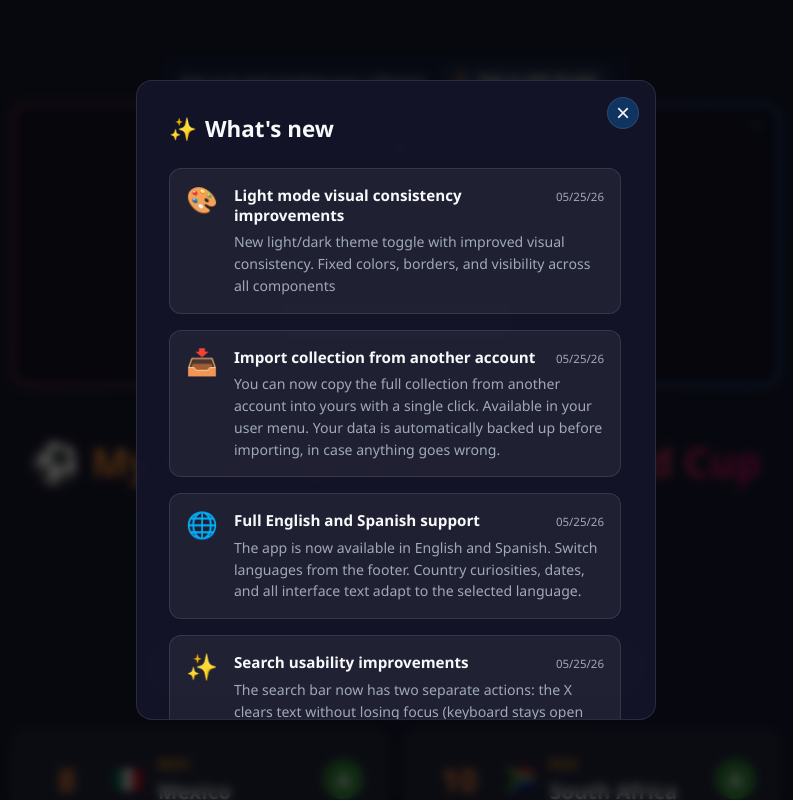
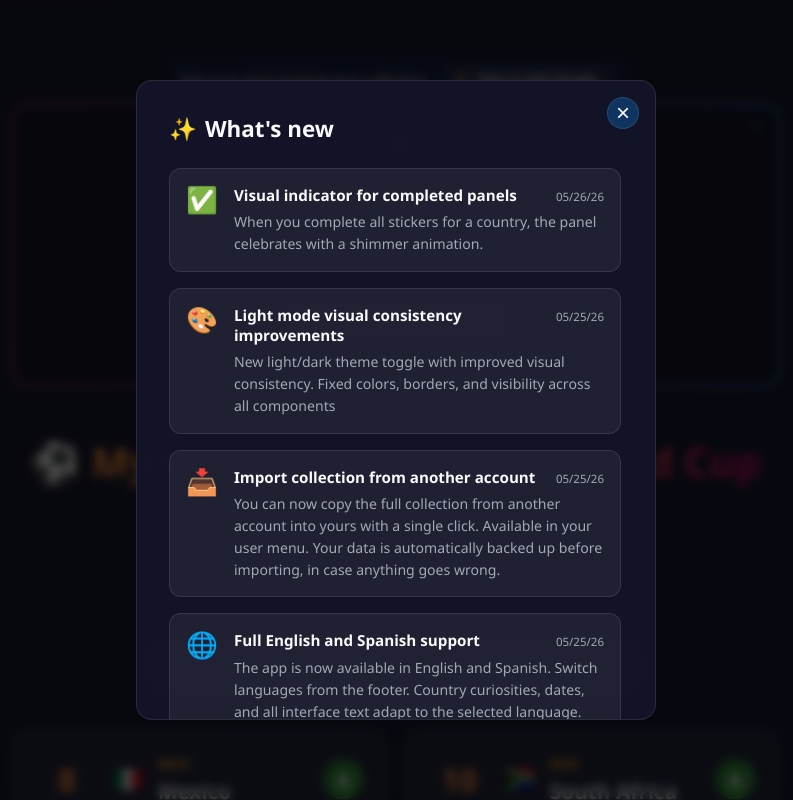
Before and after one commit to robertoandres24/worldcup-album-index, a React (Vite) app: page / in a window 1280 px wide. Both pictures are taken after a click on the button "✨ What's new". Shown: the top 800 px of the page, without its empty margins (244-1037 px from the left). Built offline with nearby package versions, Linux system fonts and the light colour scheme; no server answers.

Commit message:
add sticker card completion feedback feature announcement to WhatsNewModal

```diff
--- a/src/components/WhatsNewModal.jsx
+++ b/src/components/WhatsNewModal.jsx
@@ -1,4 +1,5 @@
 const FEATURES = [
+  { id: 'sticker-card-feedback', date: '2026-05-26', icon: '✅' },
   { id: 'theme-consistency', date: '2026-05-25', icon: '🎨' },
   { id: 'import-collection', date: '2026-05-25', icon: '📥' },
   { id: 'i18n-support',    date: '2026-05-25', icon: '🌐' },
--- a/src/i18n/en.json
+++ b/src/i18n/en.json
@@ -109,6 +109,8 @@
   "whatsNewCloseAriaLabel": "Close",
   "closeAriaLabel": "Close",
   "scrollToTopAriaLabel": "Scroll to top",
+  "feature.sticker-card-feedback.title": "Visual indicator for completed panels",
+  "feature.sticker-card-feedback.description": "When you complete all stickers for a country, the panel celebrates with a shimmer animation.",
   "feature.theme-consistency.title": "Light mode visual consistency improvements",
   "feature.theme-consistency.description": "New light/dark theme toggle with improved visual consistency. Fixed colors, borders, and visibility across all components",
   "feature.import-collection.title": "Import collection from another account",
--- a/src/i18n/es.json
+++ b/src/i18n/es.json
@@ -109,6 +109,8 @@
   "whatsNewCloseAriaLabel": "Cerrar",
   "closeAriaLabel": "Cerrar",
   "scrollToTopAriaLabel": "Volver arriba",
+  "feature.sticker-card-feedback.title": "Indicadores visuales por panel completado",
+  "feature.sticker-card-feedback.description": "Cuando completas todas las figuritas de un país el panel celebra con una animación de destello.",
   "feature.theme-consistency.title": "Mejora de consistencia visual en modo claro",
   "feature.theme-consistency.description": "Nueva opción de tema claro/oscuro con mejor consistencia visual. Se corrigieron colores, bordes y visibilidad en todos los componentes",
   "feature.import-collection.title": "Importar colección desde otra cuenta",
```
